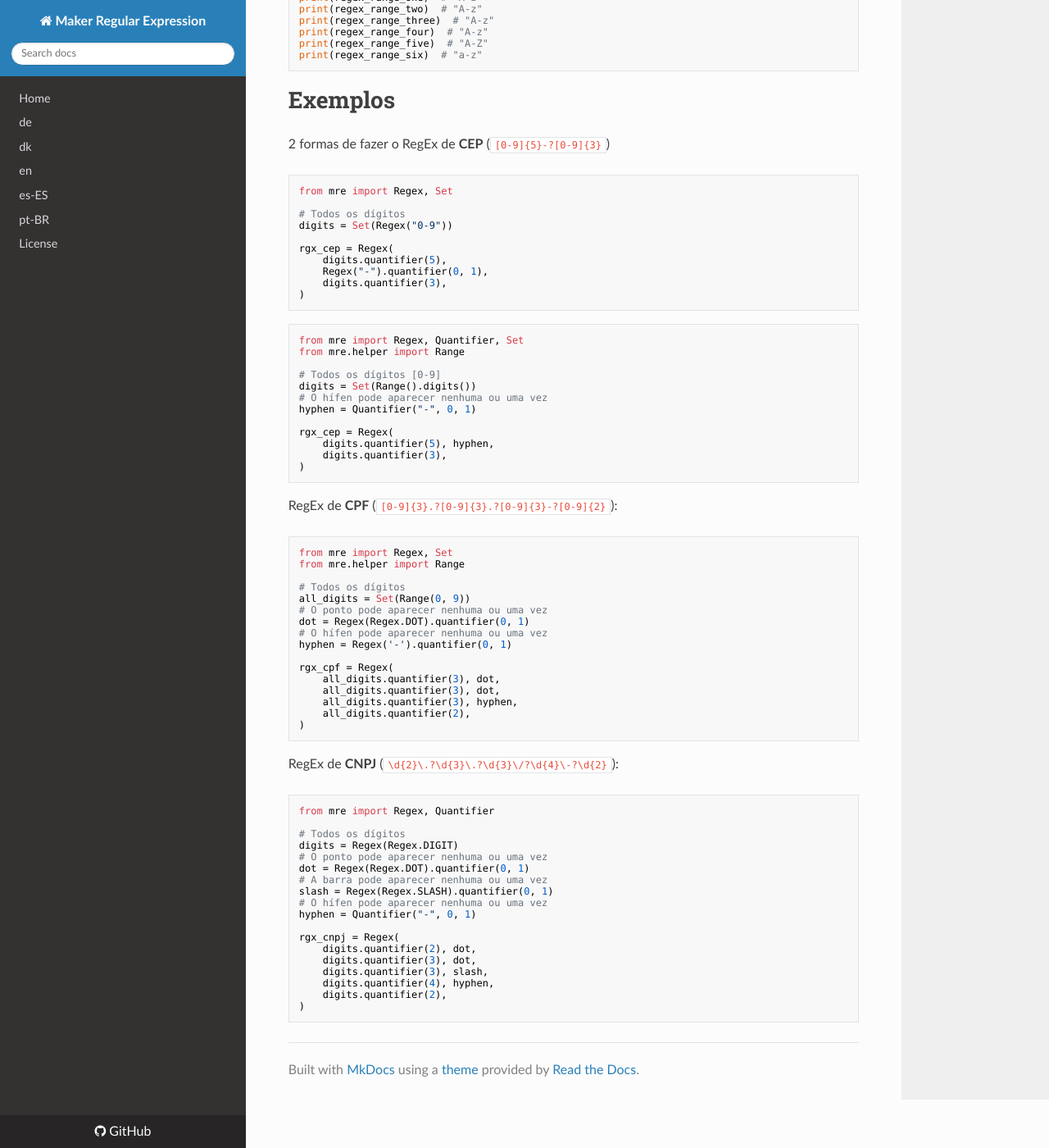
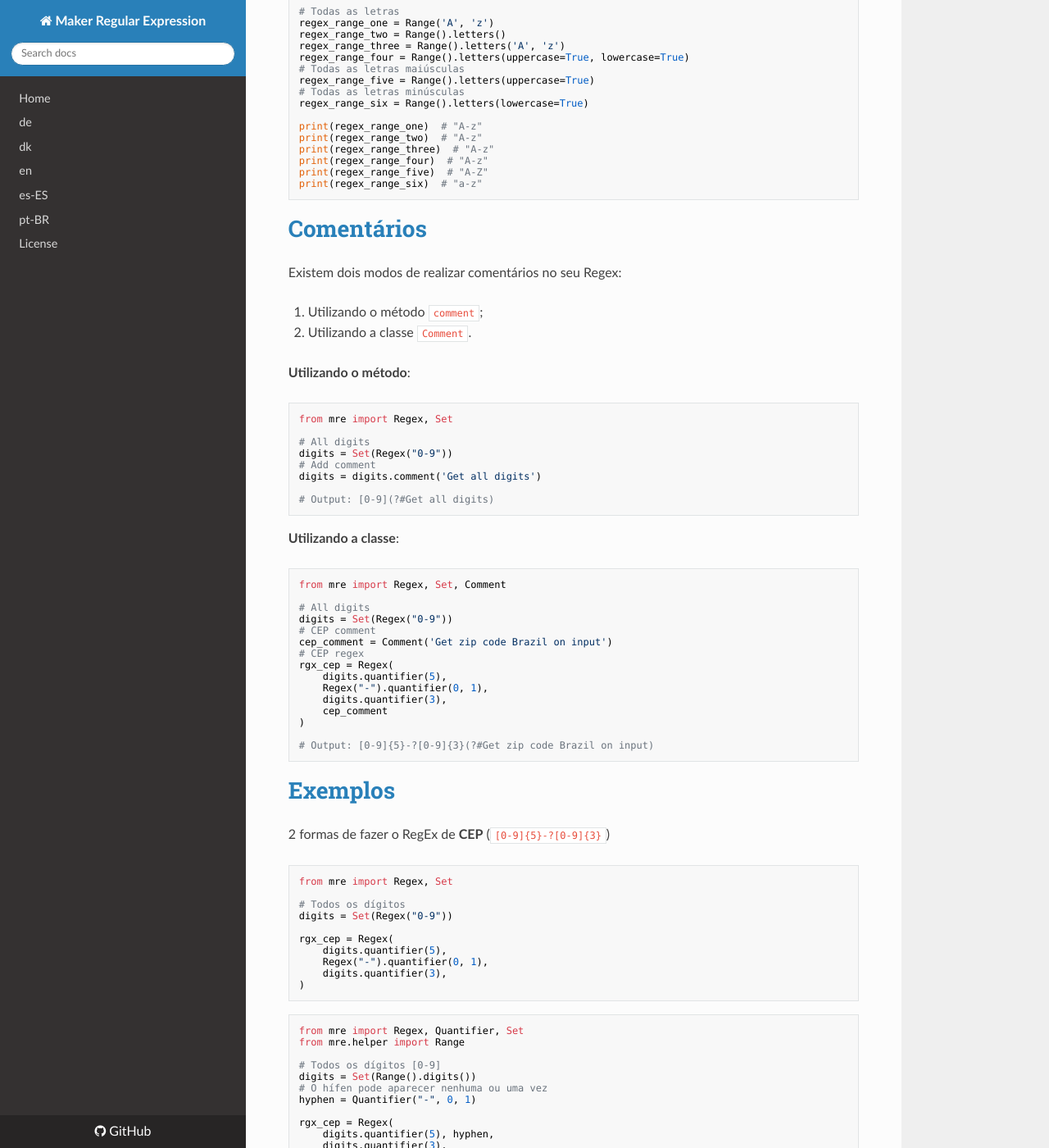
Before and after one commit to alvarofpp/mre, an MkDocs documentation site: the page built from docs/pt_BR/guia-de-uso.md, in a window 1280 px wide and 1400 px high, scrolled down 8961 px. Shown: the whole window at 82% size. Built offline with MkDocs 1.6.1, drawn with Linux system fonts in a browser that asks for light colours; nearby versions of some CDN libraries; some of the changed text lies outside the part shown.

Commit message:
Doc pt-br updated

````diff
--- a/docs/pt_BR/guia-de-uso.md
+++ b/docs/pt_BR/guia-de-uso.md
@@ -1,4 +1,10 @@
-# Classes
+# Sumário
+
+- [Classes](#classes)
+- [Comentários](#comments)
+- [Exemplos](#examples)
+
+# <a name="classes">Classes</a>
 
 - [Regex](#regex)
 - [Quantifier](#quantifier)
@@ -402,7 +408,44 @@ print(regex_range_five)  # "A-Z"
 print(regex_range_six)  # "a-z"
 ```
 
-# Exemplos
+# <a name="comments">Comentários</a>
+Existem dois modos de realizar comentários no seu Regex:
+
+1. Utilizando o método `comment`;
+1. Utilizando a classe `Comment`.
+
+**Utilizando o método**:
+```py
+from mre import Regex, Set
+
+# All digits
+digits = Set(Regex("0-9"))
+# Add comment
+digits = digits.comment('Get all digits')
+
+# Output: [0-9](?#Get all digits)
+```
+
+**Utilizando a classe**:
+```py
+from mre import Regex, Set, Comment
+
+# All digits
+digits = Set(Regex("0-9"))
+# CEP comment
+cep_comment = Comment('Get zip code Brazil on input')
+# CEP regex
+rgx_cep = Regex(
+    digits.quantifier(5),
+    Regex("-").quantifier(0, 1),
+    digits.quantifier(3),
+    cep_comment
+)
+
+# Output: [0-9]{5}-?[0-9]{3}(?#Get zip code Brazil on input)
+```
+
+# <a name="examples">Exemplos</a>
 
 2 formas de fazer o RegEx de **CEP** (`[0-9]{5}-?[0-9]{3}`)
 ```python
````
